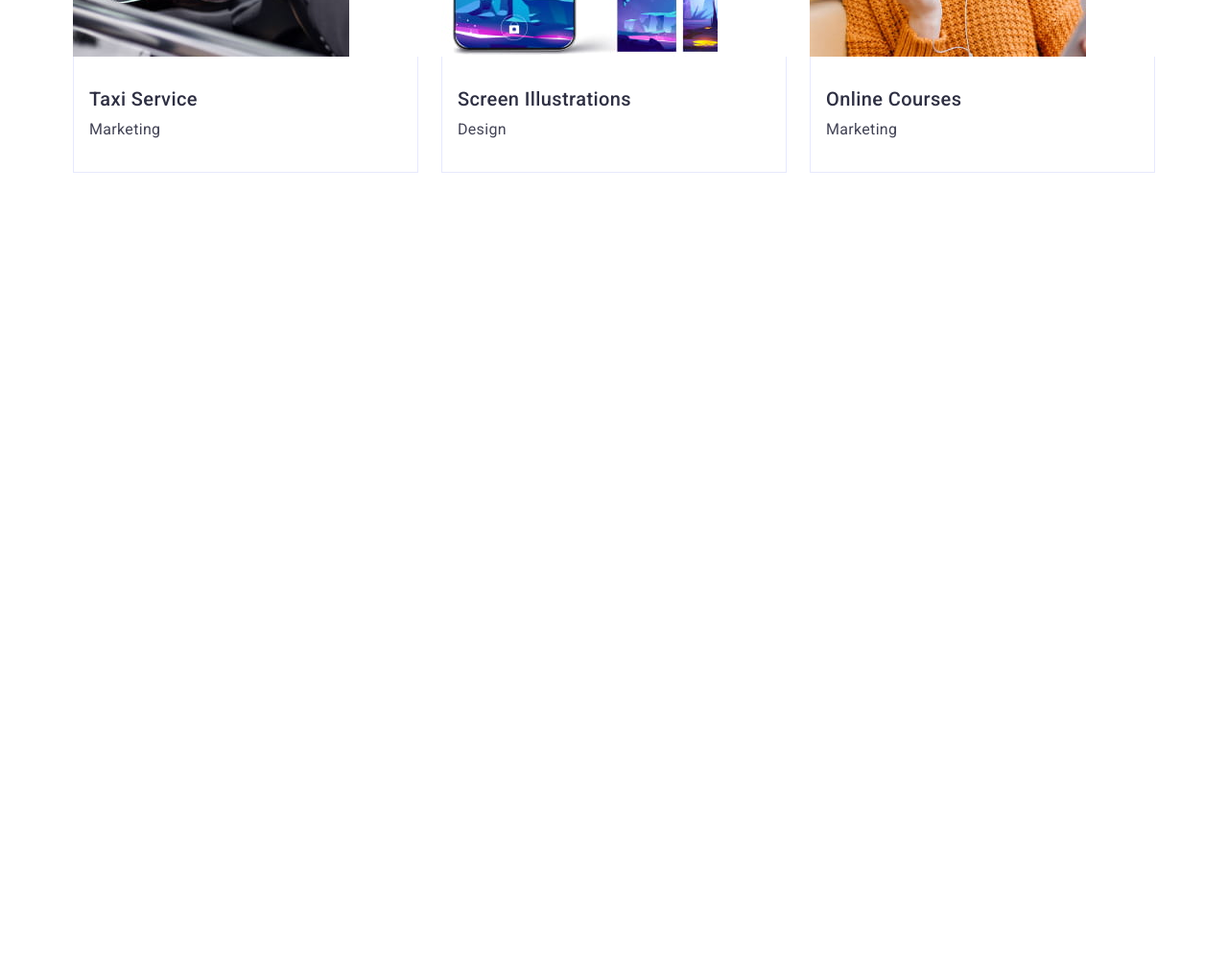
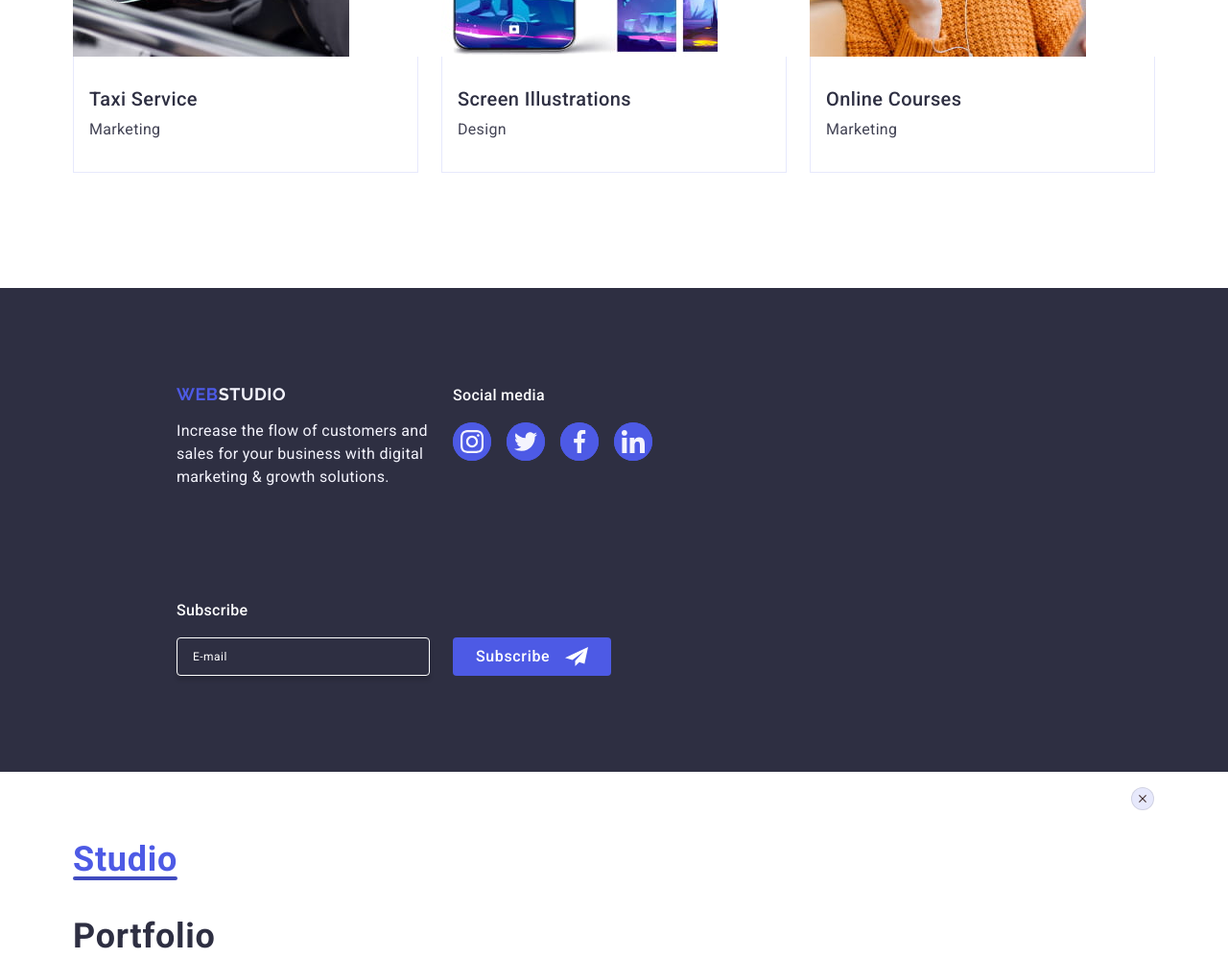
Before and after one commit to svitlanahavrylets/goit-markup-hw-06, a plain HTML site: page index.html in a window 1280 px wide. Shown: the part 2803-3802 px from the top of the page at 96% size. Before the commit the page ends 3103 px from the top, so only its background shows below. Drawn offline with nearby package versions, Linux system fonts and the light colour scheme.

Commit message:
unfinished homework6a

```diff
--- a/css/styles.css
+++ b/css/styles.css
@@ -580,6 +580,227 @@ width: calc((100% - 24px) / 2);
     width: calc((100% - 2 * 24px) / 3);
 }
 }
+/* ============== /Portfolio section styles ============== */
+
+/* ============== Footer section styles ============== */
+.page-footer {
+  background-color: #2e2f42;
+  padding: 96px 0;
+}
+.footer-left-container {
+  margin-bottom: 72px;
+}
+.logo-footer {
+  margin-bottom: 16px;
+  display: block;
+  text-align: center;
+}
+.logo-part-footer {
+  color: #f4f4fd;
+}
+.footer-text {
+  font-weight: 400;
+  font-size: 16px;
+  line-height: 1.5;
+  letter-spacing: 0.02em;
+  color: #f4f4fd;
+  max-width: 264px;
+}
+.footer-right-container {
+margin-bottom: 72px;
+}
+.footer-right-text {
+font-weight: 500;
+font-size: 16px;
+line-height: 1.5;
+letter-spacing: 0.02em;
+color: #fff;
+margin-bottom: 16px;
+text-align: center;
+}
+.footer-icon-list {
+display: flex;
+gap: 16px;
+justify-content: center;
+}
+.footer-icon-item {
+display: flex;
+align-items: center;
+justify-content: center;
+border-radius: 500%;
+background-color: #4d5ae5;
+width: 40px;
+height: 40px;
+}
+.footer-social-link {
+content: "";
+width: 100%;
+height: 100%;
+background-color: #4d5ae5;
+align-items: center;
+justify-content: center;
+border: none;
+border-radius: 50%;
+display: flex;
+transition: background-color 250ms cubic-bezier(0.4, 0, 0.2, 1);
+}
+.footer-social-link:hover,
+.footer-social-link:focus {
+background-color: #31d0aa;
+}
+.svg {
+fill: #f4f4fd;
+}
+.form-subscribe {
+display: flex;
+gap: 16px;
+flex-direction: column;
+align-items: center;
+}
+.form-input-subscribe {
+  flex-direction: column;
+font-size: 12px;
+line-height: 2;
+letter-spacing: 0.04em;
+padding-left: 16px;
+border: 1px solid #fff;
+border-radius: 4px;
+width: 288px;
+height: 40px;
+box-shadow: 0px 4px 4px rgba(0, 0, 0, 0.15);
+background-color: transparent;
+outline: transparent;
+padding: 8px 16px;
+color: #fff;
+transition: border-color 250ms cubic-bezier(0.4, 0, 0.2, 1);
+}
+.form-input-subscribe:focus {
+border-color: #31d0aa;
+}
+.form-input-subscribe::placeholder {
+color: #fff;
+}
+.btn-subscribe {
+display: flex;
+justify-content: center;
+align-items: center;
+font-weight: 500;
+font-size: 16px;
+line-height: 1.5;
+letter-spacing: 0.04em;
+color: #fff;
+background-color: #4d5ae5;
+border-radius: 4px;
+padding: 8px 24px;
+border: none;
+min-width: 165px;
+height: 40px;
+text-align: center;
+transition: background-color 250ms cubic-bezier(0.4, 0, 0.2, 1);
+}
+.btn-subscribe:hover,
+.btn-subscribe:focus {
+  background-color: #31d0aa;
+}
+.subscribe-icon {
+display: block;
+margin-left: 16px;
+}
+@media screen and (min-width: 768px) {
+  .page-footer {
+    background-color: #2e2f42;
+    padding: 100px 0;
+  }
+  .page-footer-container {
+    display: flex;
+    align-items: baseline;
+    flex-direction: row;
+    flex-wrap: wrap;
+  gap: 24px;
+  row-gap: 72px;
+  }
+  .footer-left-container {
+    padding-left: 108px;
+    margin-bottom: 0;
+  }
+  .subscribe {
+    padding-left: 108px;
+      }
+  .logo-footer {
+    margin-bottom: 16px;
+    display: inline-block;
+    padding: 0;
+  }
+  .form-subscribe {
+    display: flex;
+    flex-direction: row;
+  }
+  .form-input-subscribe {
+    width: 264px;
+  }
+}
+
+  .footer-right-text {
+text-align: left;
+  }
+  /* .footer-icon-list {
+    display: flex;
+    gap: 16px;
+  }
+  .footer-icon-item {
+    display: flex;
+    align-items: center;
+    justify-content: center;
+    border-radius: 500%;
+    background-color: #4d5ae5;
+    width: 40px;
+    height: 40px;
+  }
+  .footer-social-link {
+    content: "";
+    width: 100%;
+    height: 100%;
+    background-color: #4d5ae5;
+    align-items: center;
+    justify-content: center;
+    border: none;
+    border-radius: 50%;
+    display: flex;
+    transition: background-color 250ms cubic-bezier(0.4, 0, 0.2, 1);
+  }
+  .footer-social-link:hover,
+  .footer-social-link:focus {
+    background-color: #31d0aa;
+  } */
+
+  .form-subscribe {
+    display: flex;
+    gap: 24px;
+  }
+  /* .form-input-subscribe {
+    font-size: 12px;
+    line-height: 2;
+    letter-spacing: 0.04em;
+    padding-left: 16px;
+    border: 1px solid #fff;
+    border-radius: 4px;
+    width: 264px;
+    height: 40px;
+    box-shadow: 0px 4px 4px rgba(0, 0, 0, 0.15);
+    background-color: transparent;
+    outline: transparent;
+    padding: 8px 16px;
+    color: #fff;
+    transition: border-color 250ms cubic-bezier(0.4, 0, 0.2, 1);
+  }
+  .form-input-subscribe:focus {
+    border-color: #31d0aa;
+  }
+  .form-input-subscribe::placeholder {
+    color: #fff;
+  }
+   */
+}
 /* ============== Mobile menu styles ============== */
 .mobile-menu {
     position: fixed;
--- a/index.html
+++ b/index.html
@@ -401,7 +401,7 @@
       </section>
     </main>
     <!-- =========== Footer section =========== -->
-    <!-- <footer class="page-footer">
+    <footer class="page-footer">
       <div class="container page-footer-container">
       <div class="footer-left-container">
       <a class="logo logo-footer" href="./index.html">Web<span class="logo-part-footer">Studio</span></a>
@@ -470,7 +470,7 @@
     </form>
   </div>
 </div>
-    </footer> -->
+    </footer>
     <!-- =========== /Footer section =========== -->
     <!-- =========== Backdrop section =========== -->
     <!-- <div class="backdrop">
```
